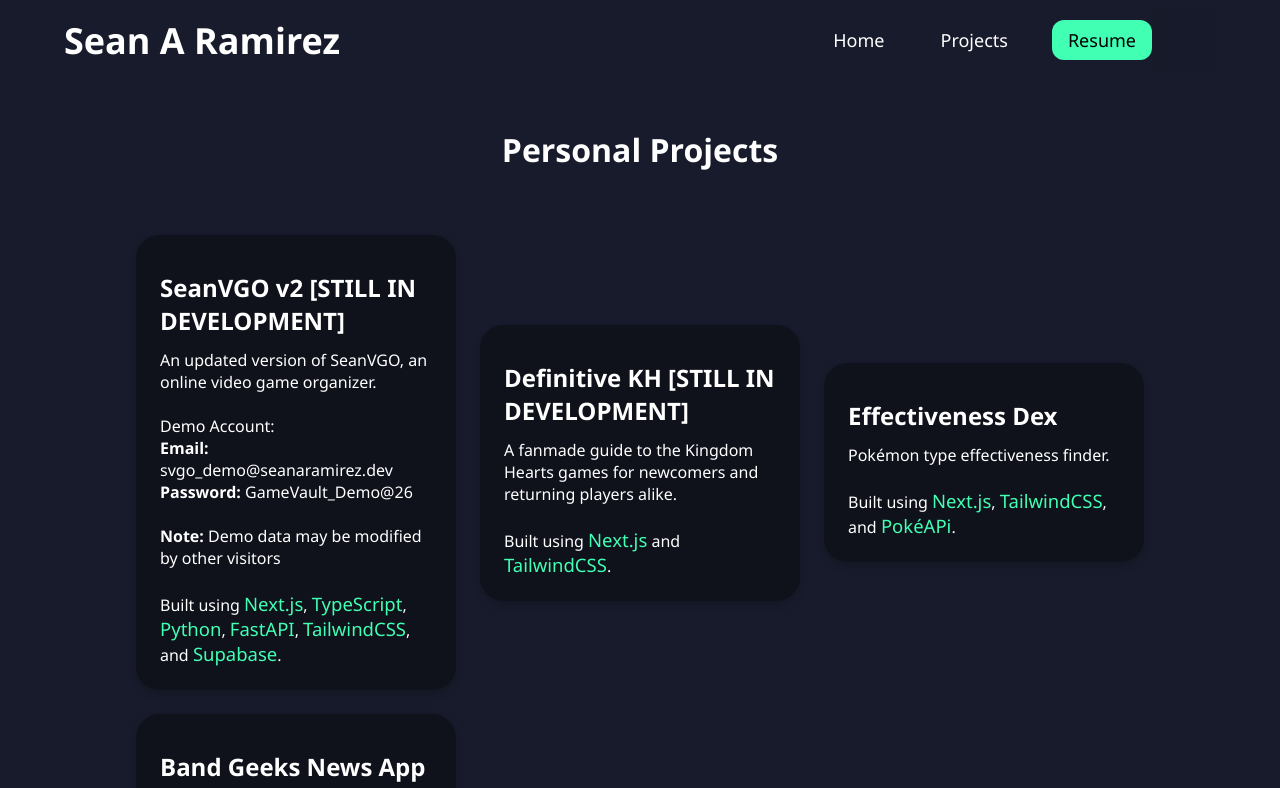
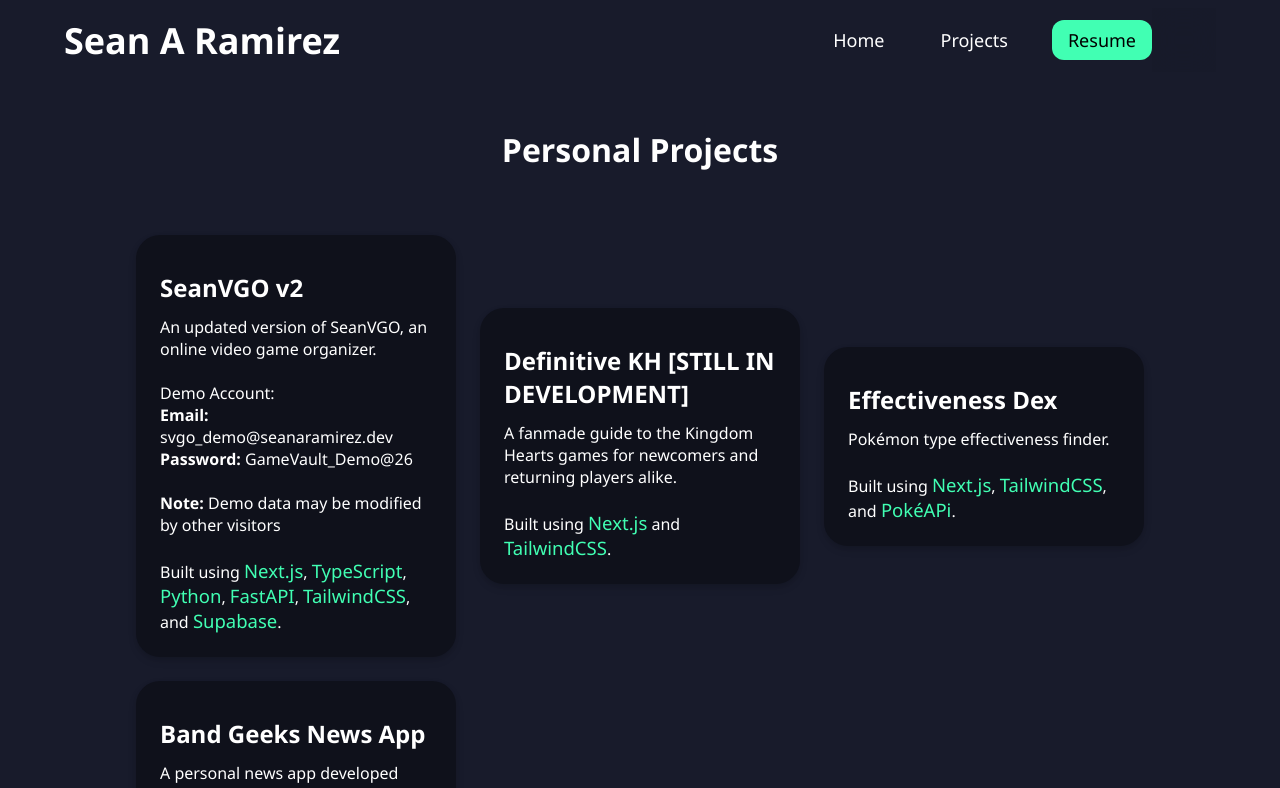
Before and after one commit to snaramirez872/seanramirez, a Next.js app: page /projects in a window 1280 px wide. Shown: the top 788 px of the page. Built offline with nearby package versions, Linux system fonts and the light colour scheme.

Commit message:
updated status of Sean VGO v2

```diff
--- a/src/app/projects/page.tsx
+++ b/src/app/projects/page.tsx
@@ -8,7 +8,7 @@ export default function Page() {
             <h1>Personal Projects</h1>
             <div className='cards-container'>
                 <ProjectCards
-                    title="SeanVGO v2 [STILL IN DEVELOPMENT]"
+                    title="SeanVGO v2"
                     link="https://github.com/snaramirez872/seanvgo-v2"
                     hover="GitHub Repo for App"
                 >
```
